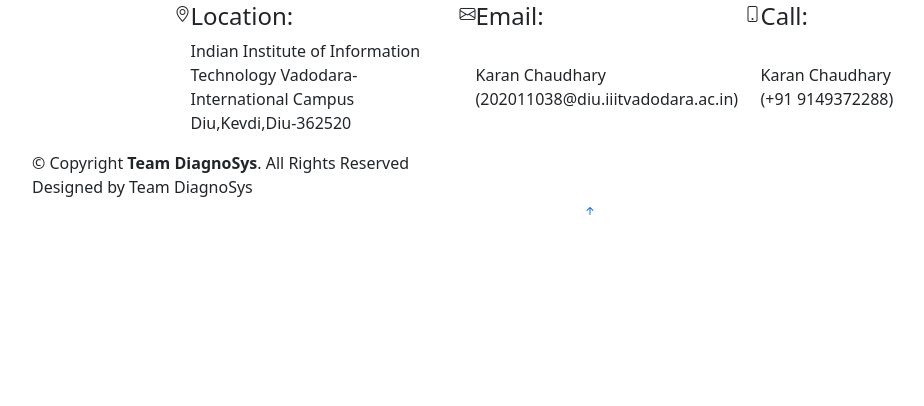
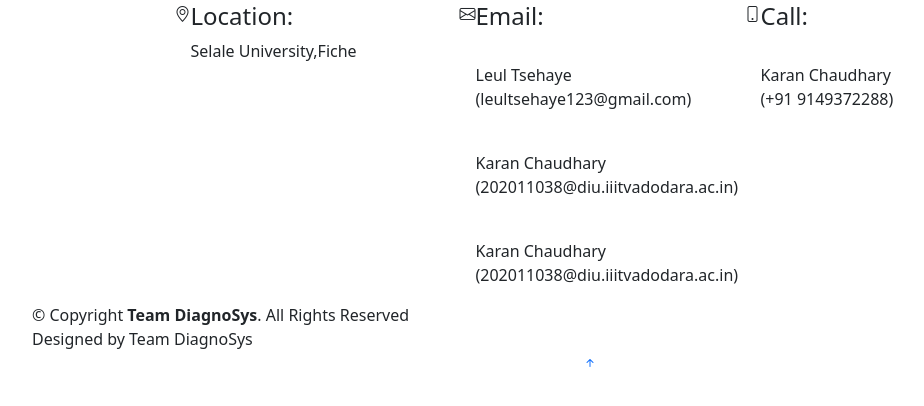
Before and after one commit to leulx1/Breast-cancer-detection-using-CNN, a Flask app: page /contact.html in a window 1280 px wide. Shown: the part 108-514 px from the top of the page, without its empty margins (50-974 px from the left). Run offline with Flask 3, Linux system fonts and the light colour scheme; some libraries are stand-ins or nearby versions.

Commit message:
edited the contact to add our contacts

```diff
--- a/templates/contact.html
+++ b/templates/contact.html
@@ -86,7 +86,7 @@
               <i class="bi bi-geo-alt flex-shrink-0"></i>
               <div>
                 <h4>Location:</h4>
-                <p>Indian Institute of Information Technology Vadodara-International Campus Diu,Kevdi,Diu-362520</p>
+                <p>Selale University,Fiche</p>
               </div>
             </div>
           </div><!-- End Info Item -->
@@ -97,8 +97,14 @@
               <div>
                 <h4>Email:</h4>
                 <p><br>
-                Karan Chaudhary     (202011038@diu.iiitvadodara.ac.in)<br>
+                Leul Tsehaye     (leultsehaye123@gmail.com)<br>
                 </p>
+                <p><br>
+                  Karan Chaudhary     (202011038@diu.iiitvadodara.ac.in)<br>
+                  </p>
+                  <p><br>
+                    Karan Chaudhary     (202011038@diu.iiitvadodara.ac.in)<br>
+                    </p>
 
               </div>
             </div>
```
